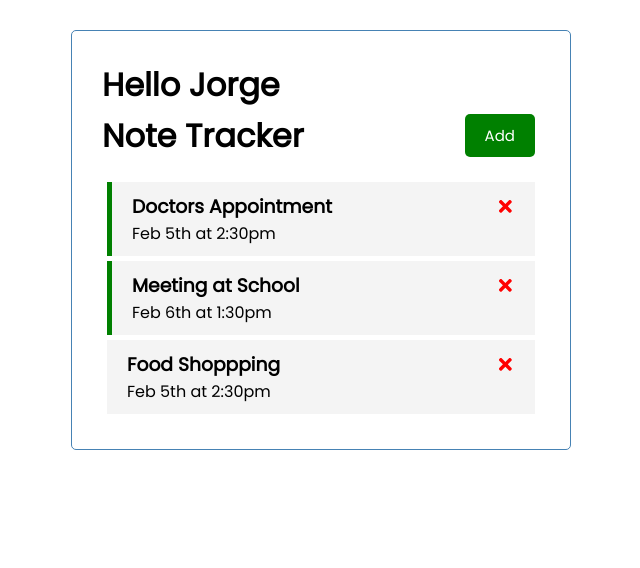
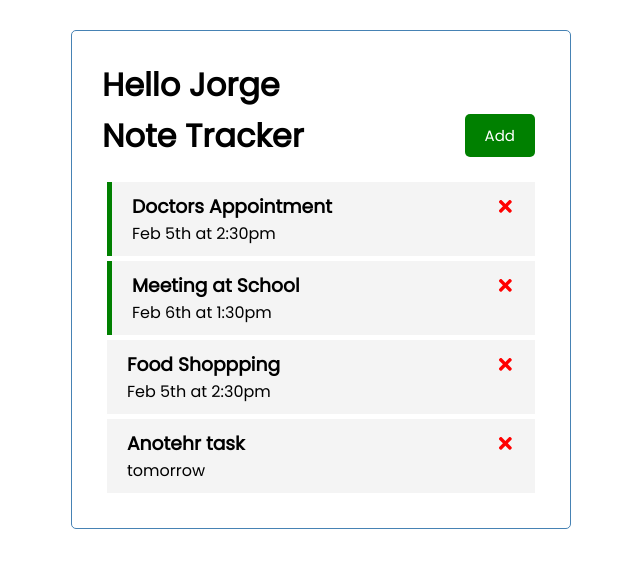
Before and after one commit to jorgepires311/react_crash_course, a React (Create React App) app in the folder my-app/: page / in a window 1280 px wide. Shown: the top 568 px of the page, without its empty margins (319-959 px from the left). Built offline with nearby package versions, Linux system fonts and the light colour scheme; data requests are answered from the project's data file.

Commit message:
Add JSON Server to store data in JSON

```diff
--- /dev/null
+++ b/my-app/db.json
@@ -0,0 +1,28 @@
+{
+  "tasks": [
+    {
+      "id": 1,
+      "text": "Doctors Appointment",
+      "day": "Feb 5th at 2:30pm",
+      "reminder": true
+    },
+    {
+      "id": 2,
+      "text": "Meeting at School",
+      "day": "Feb 6th at 1:30pm",
+      "reminder": true
+    },
+    {
+      "id": 3,
+      "text": "Food Shoppping",
+      "day": "Feb 5th at 2:30pm",
+      "reminder": false
+    },
+    {
+      "text": "Anotehr task",
+      "day": "tomorrow",
+      "reminder": false,
+      "id": 4
+    }
+  ]
+}
--- a/my-app/package.json
+++ b/my-app/package.json
@@ -16,7 +16,8 @@
         "start": "react-scripts start",
         "build": "react-scripts build",
         "test": "react-scripts test",
-        "eject": "react-scripts eject"
+        "eject": "react-scripts eject",
+        "server": "json-server --watch db.json --port 5000"
     },
     "eslintConfig": {
         "extends": [
--- a/my-app/src/App.js
+++ b/my-app/src/App.js
@@ -1,61 +1,87 @@
-import { useState } from "react"
+import { useState, useEffect } from "react";
 import Header from "./components/Header";
 import Tasks from "./components/Tasks";
 import AddTask from "./components/AddTask";
 function App() {
-  const name = 'Jorge'
-  const [showAddTask, setShowAddTask] = useState(false)
-  const [tasks, setTasks] = useState([
-    {
-      "id": 1,
-      "text": "Doctors Appointment",
-      "day": "Feb 5th at 2:30pm",
-      "reminder": true
-    },
-    {
-      "id": 2,
-      "text": "Meeting at School",
-      "day": "Feb 6th at 1:30pm",
-      "reminder": true
-    },
-    {
-      "id": 3,
-      "text": "Food Shoppping",
-      "day": "Feb 5th at 2:30pm",
-      "reminder": false
-    },
-  ])
+  const name = "Jorge";
+  const [showAddTask, setShowAddTask] = useState(false);
+  const [tasks, setTasks] = useState([]);
+
+  useEffect(() => {
+    const getTasks = async () => {
+      const tasksFromServer = await fetchTasks();
+      setTasks(tasksFromServer);
+    };
+    getTasks();
+  }, []);
+  //  Fetch Tasks
+  const fetchTasks = async () => {
+    const res = await fetch("http://localhost:5000/tasks");
+    const data = await res.json();
+    return data;
+  };
+  //  Fetch Task
+  const fetchTask = async (id) => {
+    const res = await fetch(`http://localhost:5000/tasks/${id}`);
+    const data = await res.json();
+    return data;
+  };
   // Add Task
-  const addTask = (task) => {
-    console.log(task)
-    const id = Math.floor(Math.random() * 10000) + 1
-    const newTask = { id, ...task }
-    setTasks([...tasks, newTask])
-  }
+  const addTask = async (task) => {
+    const res = await fetch("http://localhost:5000/tasks", {
+      method: "POST",
+      headers: {
+        "Content-type": "application/json",
+      },
+      body: JSON.stringify(task),
+    });
+    const data = await res.json();
+    setTasks([...tasks, data]);
+    /*  console.log(task);
+    const id = Math.floor(Math.random() * 10000) + 1;
+    const newTask = { id, ...task };
+    setTasks([...tasks, newTask]);
+    */
+  };
   // Delete Task
-  const deleteTask = (id) => {
-    console.log('delete', id)
-    setTasks(tasks.filter((task) => task.id !== id))
-  }
+  const deleteTask = async (id) => {
+    await fetch(`http://localhost:5000/tasks/${id}`, { method: "DELETE" });
+    console.log("delete", id);
+    setTasks(tasks.filter((task) => task.id !== id));
+  };
   // Toggle Reminder
-  const toggleReminder = (id) => {
-    console.log('reminder', id)
-    setTasks(tasks.map((task) =>
-      task.id === id ? { ...task, reminder: !task.reminder } : task
-    )
-    )
-  }
+  const toggleReminder = async (id) => {
+    const taskToToggle = await fetchTask(id);
+    const updTask = { ...taskToToggle, reminder: !taskToToggle.reminder };
+    const res = await fetch(`http://localhost:5000/tasks/${id}`, {
+      method: "PUT",
+      headers: {
+        "Content-type": "application/json",
+      },
+      body: JSON.stringify(updTask),
+    });
+    const data = await res.json();
+    console.log("reminder", id);
+    setTasks(
+      tasks.map((task) =>
+        task.id === id ? { ...task, reminder: data.reminder } : task
+      )
+    );
+  };
   return (
-    <div className='container'>
+    <div className="container">
       <h1>Hello {name}</h1>
-      <Header onAdd={() => setShowAddTask(!showAddTask)} showAdd={showAddTask}/>
+      <Header
+        onAdd={() => setShowAddTask(!showAddTask)}
+        showAdd={showAddTask}
+      />
       {showAddTask && <AddTask onAdd={addTask} />}
       {tasks.length > 0 ? (
         <Tasks tasks={tasks} onDelete={deleteTask} onToggle={toggleReminder} />
       ) : (
-        'No Tasks to Display'
+        "No Tasks to Display"
       )}
     </div>
-  )
+  );
 }
 export default App;
--- a/my-app/src/components/Tasks.js
+++ b/my-app/src/components/Tasks.js
@@ -1,11 +1,10 @@
-
 import Task from "./Task"
 
 const Tasks = ({tasks,onDelete,onToggle}) => {
 return (
     <>
-    {tasks.map((task)=>(
-    <Task key="{task.id}"  task={task} onDelete={onDelete} onToggle={onToggle} />
+    {tasks.map((task,index)=>(
+    <Task key={index}  task={task} onDelete={onDelete} onToggle={onToggle} />
     ))}
     </>
 )}
```
